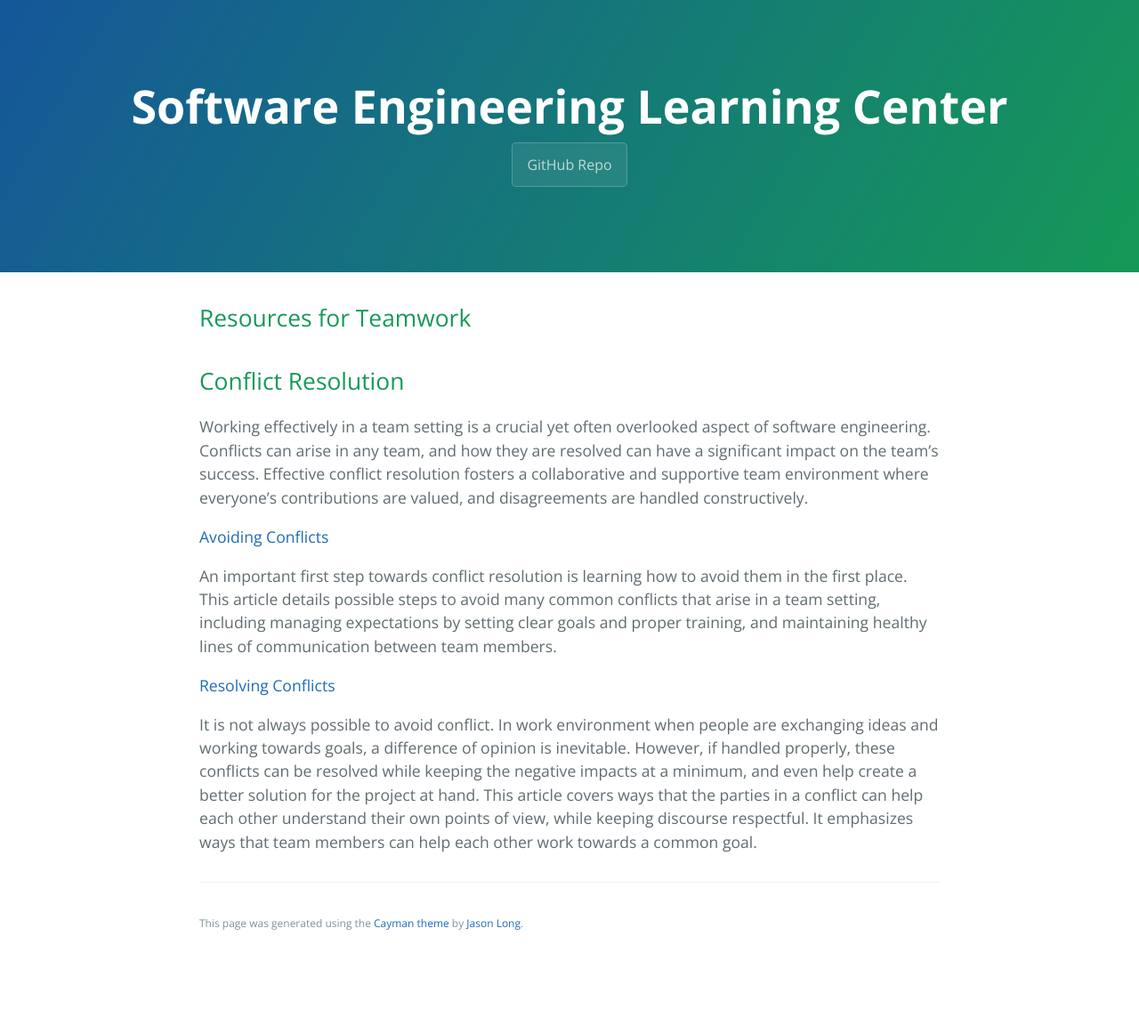
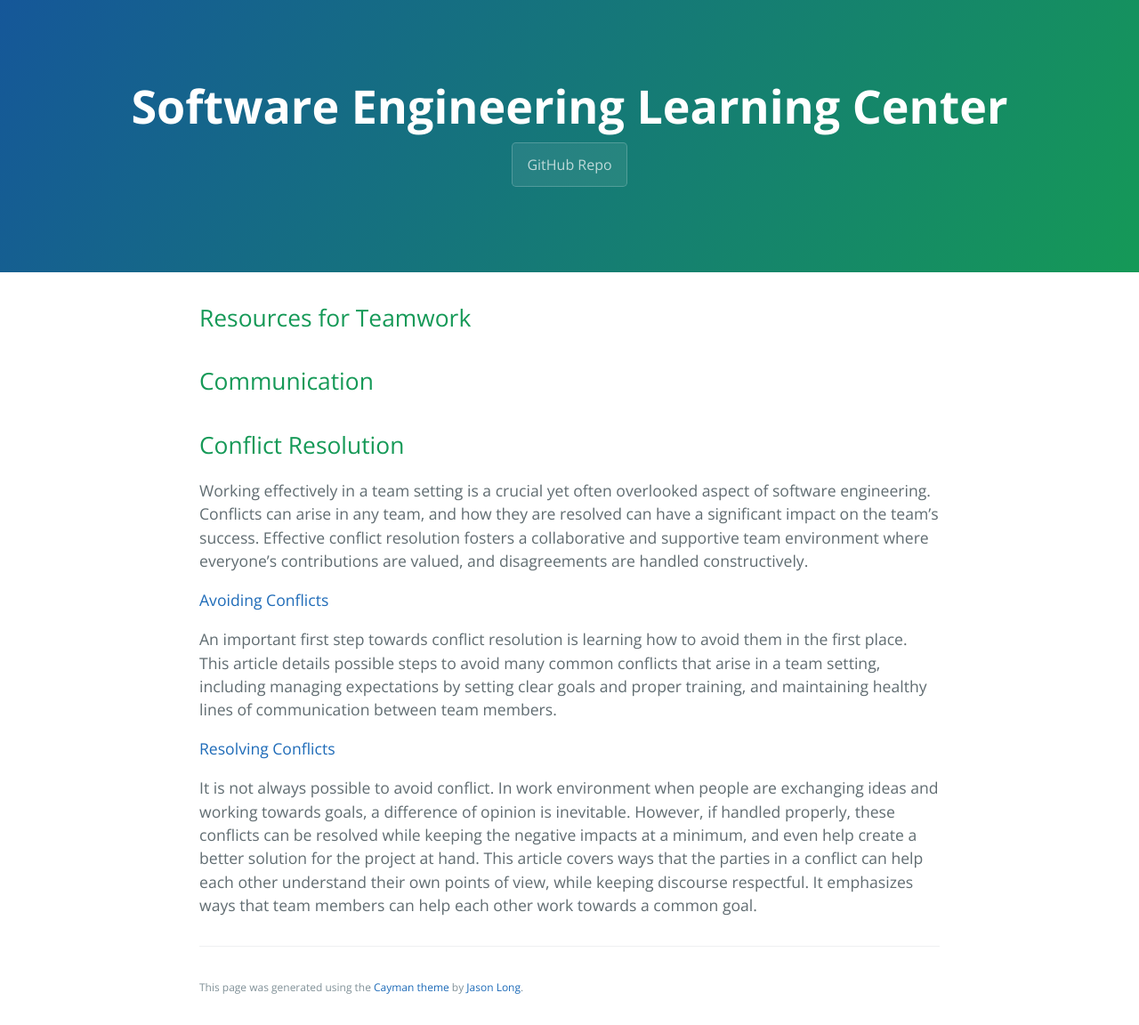
Before and after one commit to learning-software-engineering/learning-software-engineering.github.io, a Jekyll site: the page built from Topics/Teamwork.md, in a window 1280 px wide. Shown: the whole page at 89% size. Built offline with Jekyll 4.4.1, drawn with Linux system fonts in a browser that asks for light colours; our own code applies the rules of GitHub Pages for plain Markdown files; before the commit the page ends 1080 px from its top, so only the background shows below that.

Commit message:
Update Teamwork.md

```diff
--- a/Topics/Teamwork.md
+++ b/Topics/Teamwork.md
@@ -1,4 +1,6 @@
 ## Resources for Teamwork
+
+## Communication
 
 
 ## Conflict Resolution
```
